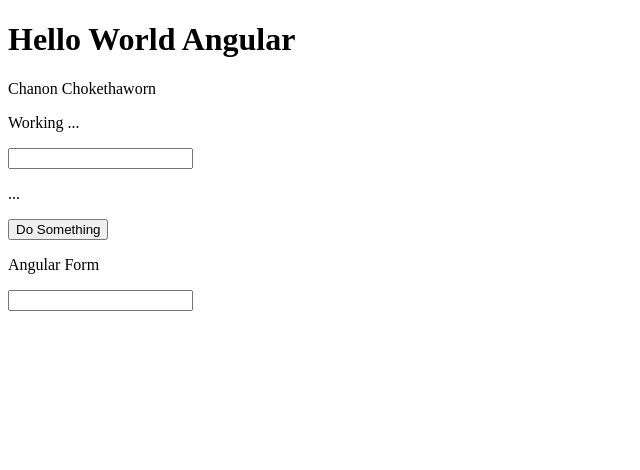
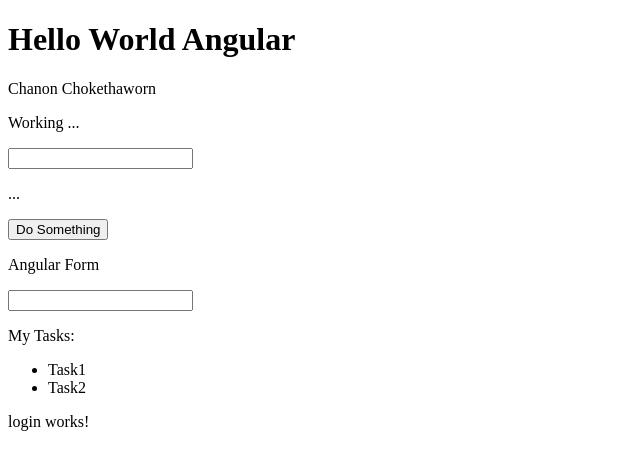
Before and after one commit to DoT-ReversE/workshop-angular-2021-04-21, an Angular app: page / in a window 1280 px wide. Shown: the top 470 px of the page, without its empty margins (0-640 px from the left). Built offline with nearby package versions, Linux system fonts and the light colour scheme.

Commit message:
Create Login component

```diff
--- a/src/app/app.component.html
+++ b/src/app/app.component.html
@@ -7,3 +7,11 @@
 <p>Angular Form</p>
 <input type="text" [(ngModel)]="username" name="username"/>
 <p>{{username}}</p>
+
+<p>My Tasks:</p>
+<ul>
+  <li *ngFor="let task of tasks">
+    {{task}}
+  </li>
+</ul>
+<app-login></app-login>
--- a/src/app/app.component.ts
+++ b/src/app/app.component.ts
@@ -9,13 +9,14 @@
   name = 'Chanon Chokethaworn';
   result = '...';
   username = '';
+  tasks = ['Task1', 'Task2'];
 
   onPress(event: any) {
     this.result = event.target.value;
   }
 
   doSomething() {
-    console.log("Clicked")
-    this.result = "Change from clicked !!";
+    console.log('Clicked');
+    this.result = 'Change from clicked !!';
   }
 }
--- a/src/app/app.module.ts
+++ b/src/app/app.module.ts
@@ -4,10 +4,12 @@
 
 import { AppRoutingModule } from './app-routing.module';
 import { AppComponent } from './app.component';
+import { LoginComponent } from './login/login.component';
 
 @NgModule({
   declarations: [
-    AppComponent
+    AppComponent,
+    LoginComponent
   ],
   imports: [
     BrowserModule,
--- /dev/null
+++ b/src/app/login/login.component.html
@@ -0,0 +1 @@
+<p>login works!</p>
--- /dev/null
+++ b/src/app/login/login.component.ts
@@ -0,0 +1,15 @@
+import { Component, OnInit } from '@angular/core';
+
+@Component({
+  selector: 'app-login',
+  templateUrl: './login.component.html',
+  styleUrls: ['./login.component.css']
+})
+export class LoginComponent implements OnInit {
+
+  constructor() { }
+
+  ngOnInit(): void {
+  }
+
+}
```
Also changed, not shown: src/app/login/login.component.css (added), 1 other file (tests, documents, lock files or other folders).
